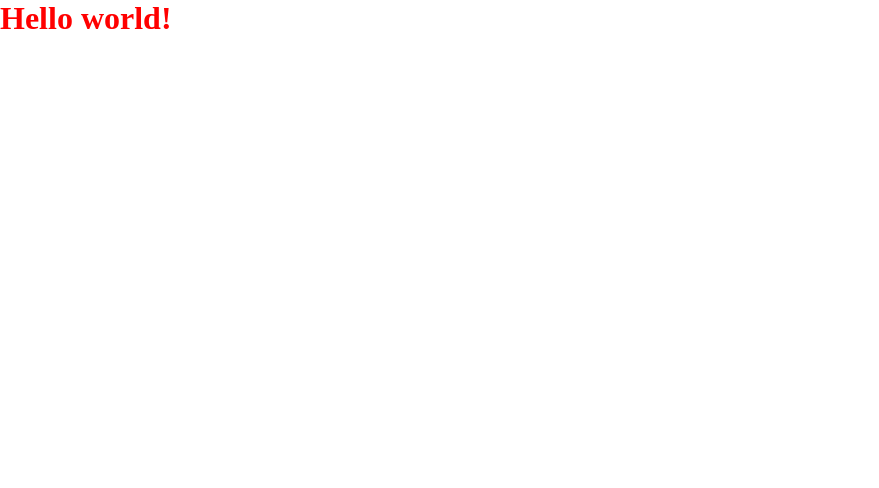
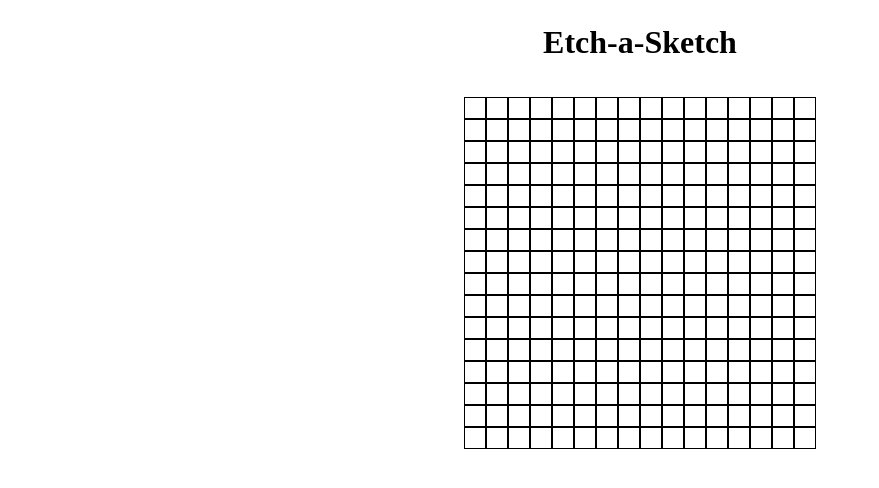
Before and after one commit to yamakenth/etch-a-sketch, a plain HTML site: page index.html in a window 1280 px wide. Shown: the whole page, without its empty margins (0-879 px from the left). Drawn offline with Linux system fonts and the light colour scheme.

Commit message:
Add 16x16 grids

```diff
--- a/css/style.css
+++ b/css/style.css
@@ -1,3 +1,25 @@
-h1 {
-  color: #ff0000;
+body {
+  display: flex;
+  flex-direction: column;
+  align-items: center;
+  justify-content: center;
 }
+
+.header {
+  margin: 24px auto 24px;
+}
+
+.grid-container {
+  flex: 1;
+  padding: 12px;
+}
+
+.grid-row {
+  display: flex;
+}
+
+.grid {
+  border: 1px solid #000000;
+  height: 20px;
+  width: 20px;
+}
--- a/index.html
+++ b/index.html
@@ -10,6 +10,13 @@
   <script src="./script.js" defer></script>
 </head>
 <body>
-  <h1>Hello world!</h1>
+  <!-- header -->
+  <div class="header">
+    <h1>Etch-a-Sketch</h1>
+  </div>
+  <!-- grid container-->
+  <div class="grid-container"></div>
+
+
 </body>
 </html>
--- a/script.js
+++ b/script.js
@@ -1,2 +1,12 @@
-let helloWorld = document.querySelector('h1');
-console.log(helloWorld.innerText);
+let gridSize = 16;
+let gridContainer = document.querySelector('.grid-container');
+for (let i = 0; i < gridSize; i++) {
+  let gridRow = document.createElement('div');
+  gridRow.className = 'grid-row';
+  for (let j = 0; j < gridSize; j++) {
+    let grid = document.createElement('div');
+    grid.className = 'grid';
+    gridRow.appendChild(grid);
+  }
+  gridContainer.appendChild(gridRow);
+}
```
